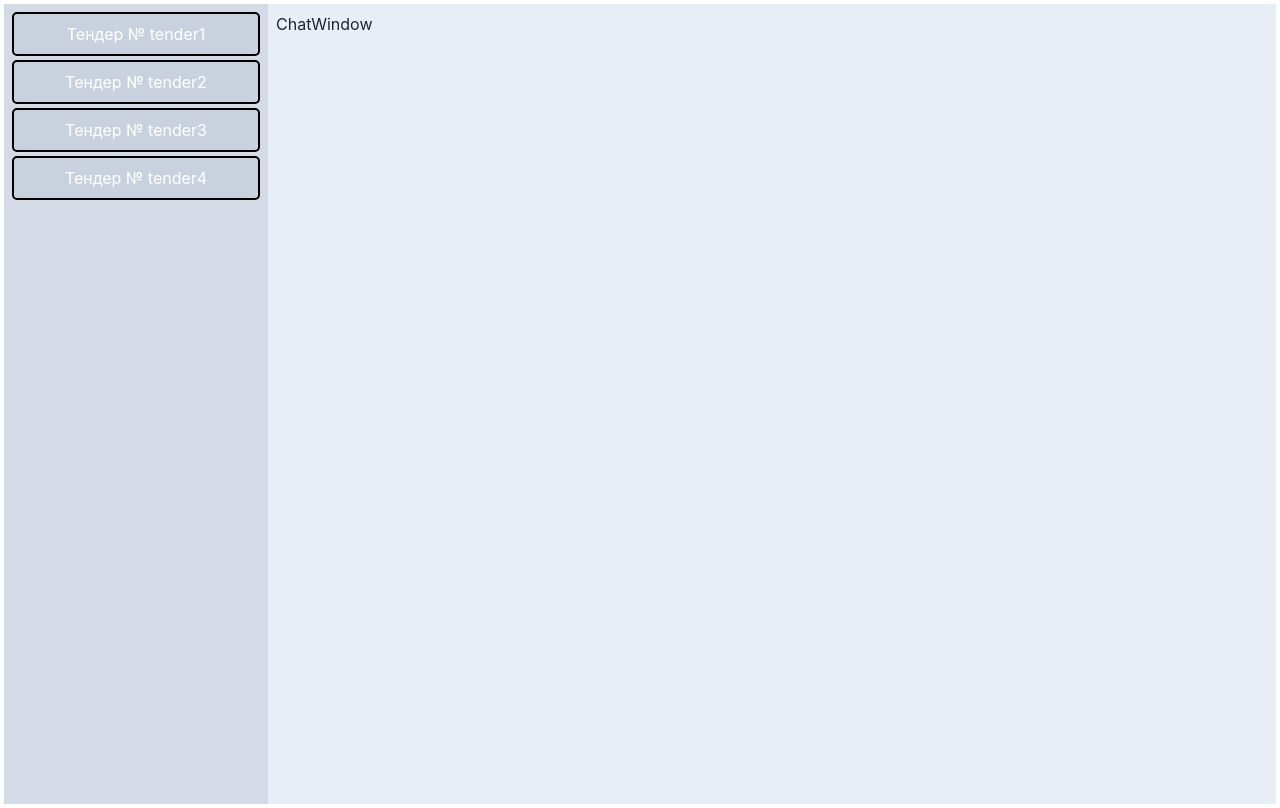
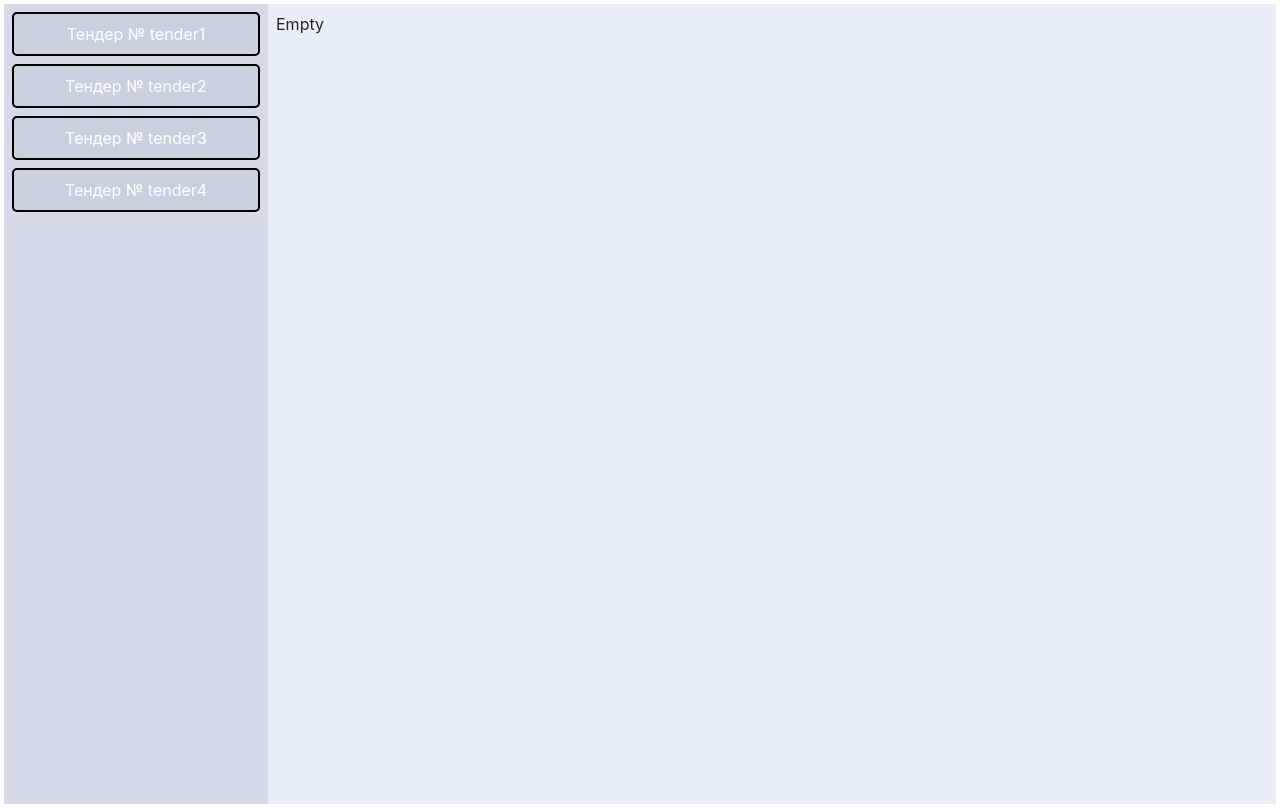
Before and after one commit to gchurakov/tenderhack, a React (Create React App) app in the folder front/: page / in a window 1280 px wide. Built offline with nearby package versions, Linux system fonts and the light colour scheme; the HTML template or start-up script is replaced by a standard one.

Commit message:
add tender selection

```diff
--- a/front/src/components/UI/ChatWindow/ChatWindow.jsx
+++ b/front/src/components/UI/ChatWindow/ChatWindow.jsx
@@ -1,8 +1,16 @@
 import React from 'react';
 import css from './ChatWindow.module.css';
 
-function ChatWindow() {
-    return <div className={css.container}>ChatWindow</div>;
+function ChatWindow({ selectedTender }) {
+    return (
+        <div className={css.container}>
+            {selectedTender == null ? (
+                <div>Empty</div>
+            ) : (
+                <div>{selectedTender.name}</div>
+            )}
+        </div>
+    );
 }
 
 export default ChatWindow;
--- a/front/src/components/UI/TenderItem/TenderItem.jsx
+++ b/front/src/components/UI/TenderItem/TenderItem.jsx
@@ -2,12 +2,12 @@ import React from 'react';
 import css from './TenderItem.module.css';
 import { Button } from 'react-bootstrap';
 
-function TenderItem({ tender }) {
+function TenderItem({ tender, onTenderSelected }) {
     return (
         <Button
             variant='secondary'
             className={css.container}
-            onClick={() => console.log('hello')}
+            onClick={() => onTenderSelected(tender)}
         >
             <span>Тендер № {tender.name}</span>
         </Button>
--- a/front/src/components/UI/TenderItem/TenderItem.module.css
+++ b/front/src/components/UI/TenderItem/TenderItem.module.css
@@ -3,5 +3,5 @@
     border-radius: 5px;
     border: 2px solid #000;
     background-color: #c9d1df;
-    margin-bottom: 4px;
+    margin-bottom: 8px;
 }
--- a/front/src/components/UI/TenderList/TenderList.jsx
+++ b/front/src/components/UI/TenderList/TenderList.jsx
@@ -2,11 +2,15 @@ import React from 'react';
 import css from './TenderList.module.css';
 import TenderItem from '../TenderItem/TenderItem';
 
-function TenderList({ tenders }) {
+function TenderList({ tenders, onTenderSelected }) {
     return (
         <div className={css.container}>
             {tenders.map((tender, i) => (
-                <TenderItem key={i} tender={tender} />
+                <TenderItem
+                    key={i}
+                    tender={tender}
+                    onTenderSelected={onTenderSelected}
+                />
             ))}
         </div>
     );
--- a/front/src/components/pages/MainPage.jsx
+++ b/front/src/components/pages/MainPage.jsx
@@ -5,7 +5,16 @@ import TenderList from '../UI/TenderList/TenderList';
 import css from './MainPage.module.css';
 
 function MainPage(props) {
-    const [tenders, setTenders] = useState([
+    const [selectedTender, setSelectedTender] = useState(null);
+    const [tenders, setTenders] = useState([]);
+
+    const handleTenderClick = (tender) => {
+        setSelectedTender(tender);
+        console.log('handleTenderClick', tender);
+    };
+
+    useEffect(() => {
+        setTenders([
             {
                 name: 'tender1',
                 id: '1323141234',
@@ -31,10 +40,15 @@ function MainPage(props) {
                 provider: 'ашот',
             },
         ]);
+    }, []);
+
     return (
         <div className={css.container}>
-            <TenderList tenders={tenders} />
-            <ChatWindow />
+            <TenderList
+                tenders={tenders}
+                onTenderSelected={handleTenderClick}
+            />
+            <ChatWindow selectedTender={selectedTender} />
         </div>
     );
 }
```
Lines whose indentation alone changed are shown as unchanged.
